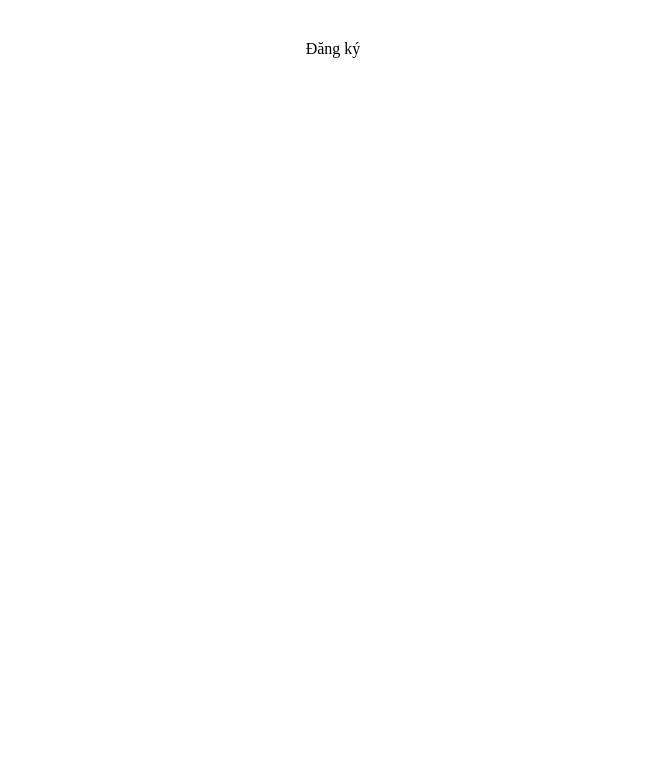
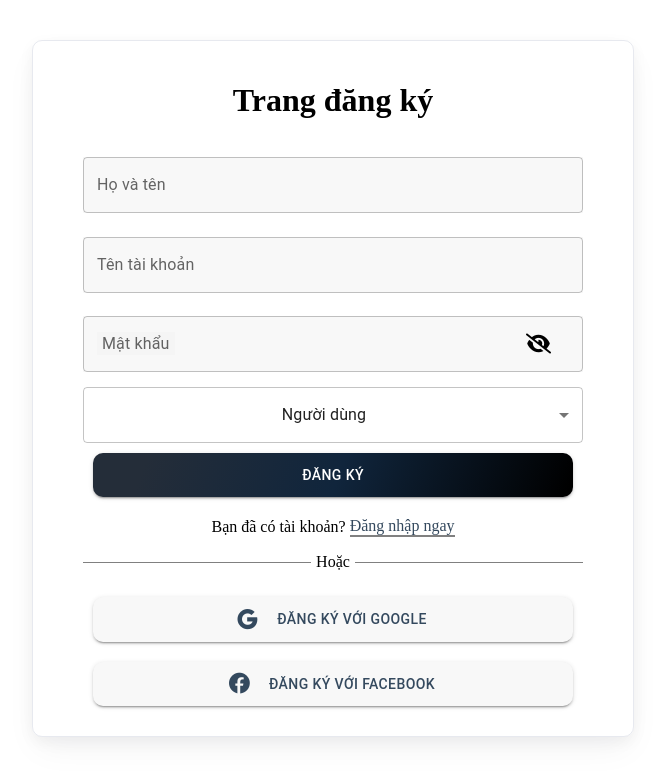
Before and after one commit to NamCT0503/Naughty.FE.Livestream, a React (Vite) app: page /signup in a window 1280 px wide. Shown: the top 782 px of the page, without its empty margins (307-972 px from the left). Built offline with nearby package versions, Linux system fonts and the light colour scheme.

Commit message:
add user signup page

```diff
--- a/src/components/auth/Signup.jsx
+++ b/src/components/auth/Signup.jsx
@@ -1,6 +1,174 @@
+import Button from "@mui/material/Button";
+import FormControl from '@mui/material/FormControl';
+import TextField from '@mui/material/TextField';
+import { Checkbox, FormControlLabel, InputBase, Link, MenuItem, Select, Switch } from "@mui/material";
+// import "../../styles/css/signin.css";
+import { useState } from "react";
+import { customIcon } from "../../styles/icon/icon.jsx";
+import { API_SERVER } from "../../router/router.server.js";
+import { useNavigate } from "react-router-dom";
+import { Icon } from "@mui/material";
+
 const SignupJSX = () => {
+    const [errorFullname, setFullname] = useState(false);
+    const [errorUsername, setErrorUsername] = useState(false);
+    const [errorPassword, setErrorPassword] = useState(false);
+    const [isShowPassword, setIsShowPassword] = useState(false);
+
+    const [dataForm, setDataForm] = useState({
+        fullname: '',
+        username: '',
+        password: '',
+        role: 'user'
+    });
+
+    const navigate = useNavigate();
+
+    const handleChangeData = (e) => {
+        e.preventDefault();
+        setDataForm({
+            ...dataForm,
+            [e.target.name]: e.target.value
+        });
+    }
+
+    const handleChooseRole = (e) => {
+        e.preventDefault();
+        setDataForm({
+            ...dataForm,
+            role: e.target.value
+        });
+    }
+
+    const handleSubmit = async () => {
+        try {
+            const url = API_SERVER.USER_SIGNUP;
+            checkDataInput();
+            if(errorFullname || errorUsername || errorPassword)
+                return alert('Lỗi đăng ký!');
+
+            const res = await fetch(url, {
+                method: "POST",
+                headers: {
+                    "Content-Type": "application/json"
+                },
+                body: JSON.stringify(dataForm)
+            });
+
+            const dataRes = await res.json();
+            if(res.ok){
+                alert('Đăng ký thành công!');
+                return navigate('/');
+            }
+
+            return alert(dataRes.message? dataRes.message: "Đăng ký không thành công!");
+        } catch (error) {
+            console.log('[SignUp Error]: ', error);
+        }
+    }
+
+    const checkDataInput = () => {
+        if(dataForm.fullname==='' || (dataForm.fullname.length <= 6)){
+            setFullname(true);
+        } else if(dataForm.fullname.length > 6) setFullname(false)
+
+        if(dataForm.username==='' || dataForm.username.length<=6){
+            setErrorUsername(true);
+        } else if(dataForm.username.length>6) setErrorUsername(false);
+
+        if(dataForm.password==='' || dataForm.password.length<=6){
+            setErrorPassword(true);
+        } else if(dataForm.password.length>6) setErrorPassword(false);
+    }
+
+    const handleShowOrHidePassword = () => {
+        setIsShowPassword(!isShowPassword);
+    }
+
     return(
-        <>Đăng ký</>
+        <>
+        <FormControl className='container-form signin'>
+            <h1>Trang đăng ký</h1>
+            <TextField
+                className="input-in4 signin"
+                id={errorFullname? "outlined-error-helper-text": null}
+                name='fullname'
+                value={dataForm.fullname}
+                onChange={handleChangeData}
+                fullWidth
+                label='Họ và tên'
+                placeholder='Nguyễn Văn Anh'
+                type='text'
+                margin="normal"
+                error={errorFullname}
+                helperText={
+                    errorFullname? "Họ và tên phải nhiều hơn 6 ký tự": null
+                }
+            />
+            <TextField
+                className="input-in4 signin"
+                id={errorUsername? "outlined-error-helper-text": null}
+                name='username'
+                value={dataForm.username}
+                onChange={handleChangeData}
+                fullWidth
+                label='Tên tài khoản'
+                placeholder='abcXYZ123'
+                type='text'
+                margin="normal"
+                error={errorUsername}
+                helperText={
+                    errorUsername? "Tên tài khoản phải nhiều hơn 6 ký tự": null
+                }
+            />
+            <div className="area-input-password auth">
+                <TextField
+                    className="input-in4 signin"
+                    id={errorPassword? "outlined-error-helper-text password-input": "password-input"}
+                    name="password"
+                    value={dataForm.password}
+                    onChange={handleChangeData}
+                    fullWidth
+                    label='Mật khẩu'
+                    placeholder="******"
+                    type={ isShowPassword? 'text': 'password'}
+                    error={errorPassword}
+                    helperText={errorPassword? "Mật khẩu phải nhiều hơn 6 ký tự": null}
+                />
+                <Icon baseClassName="fas" onClick={handleShowOrHidePassword} className={isShowPassword? 'fa-solid fa-eye': 'fa-solid fa-eye-slash'} fontSize="small" />
+            </div>
+            <Select
+                value={dataForm.role}
+                onChange={handleChooseRole}
+            >
+                <MenuItem disabled value=""><em>Loại tài khoản</em></MenuItem>
+                <MenuItem value='user'>Người dùng</MenuItem>
+                <MenuItem value='creator'>Nhà sáng tạo</MenuItem>
+            </Select>
+            <Button variant="contained" className="btn-signin" onClick={handleSubmit}>Đăng ký</Button>
+            <div className="quick-signup">
+                <div>Bạn đã có tài khoản?&nbsp;</div>
+                <Link href="/" underline="none" id="quick-signup">Đăng nhập ngay</Link>
+            </div>
+            <div className="before-after">
+                <p>Hoặc</p>
+            </div>
+            <Button
+                className="btn-signin options"
+                variant="contained"
+                startIcon={customIcon.google_logo}
+            >
+                Đăng ký với Google
+            </Button>
+            <Button
+                className="btn-signin options"
+                variant="contained"
+                startIcon={ customIcon.facebook_logo}
+            >
+                Đăng ký với Facebook
+            </Button>
+        </FormControl>
+        </>
     )
 }
 
--- a/src/router/router.server.js
+++ b/src/router/router.server.js
@@ -7,7 +7,9 @@ export const API_SERVER = {
     // ===== Admin =====
     //Auth
     ADMIN_SIGNIN: `${DOMAIN_SERVER}/api/admin/signin`,
+    ADMIN_CREATENEWACC: `${DOMAIN_SERVER}/api/admin/create-new-admin`,
 
     // ===== User =====
-    USER_SIGNIN: `${DOMAIN_SERVER}/api/user/signin`
+    USER_SIGNIN: `${DOMAIN_SERVER}/api/user/signin`,
+    USER_SIGNUP: `${DOMAIN_SERVER}/api/user/signup`
 }
--- a/src/styles/css/signin.css
+++ b/src/styles/css/signin.css
@@ -17,6 +17,26 @@
 /* label, input, h1, p{
     color: #34495e !important;
 } */
+
+.area-input-password.auth{
+    position: relative;
+    /* border: 1px solid black; */
+    margin: 15px 0;
+    border: none;
+    outline: none;
+}
+.area-input-password.auth div label {
+    background-color: whitesmoke;
+    padding: 0 5px;
+}
+.area-input-password.auth span{
+    width: fit-content;
+    position: absolute;
+    right: 20px;
+    top: 50%;
+    transform: translateY(-50%);
+    cursor: pointer;
+}
 
 .area-checkbox-switch{
     display: flex;
```
